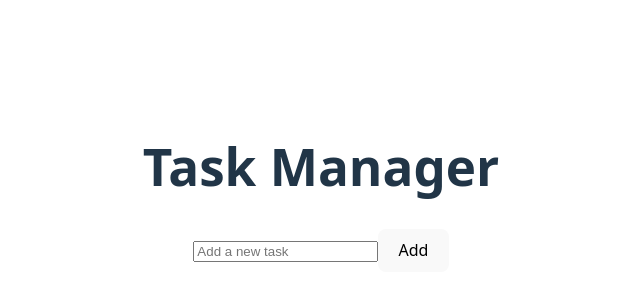
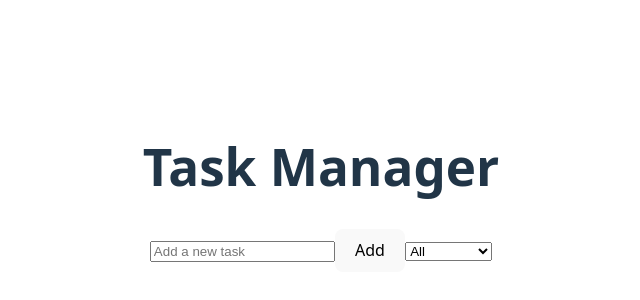
Before and after one commit to nbiladhiya/32-pbk-uts-233510384, a Vue app: page / in a window 1280 px wide. Shown: the part 204-504 px from the top of the page, without its empty margins (319-959 px from the left). Built offline with nearby package versions, Linux system fonts and the light colour scheme.

Commit message:
filtered task

```diff
--- a/src/App.vue
+++ b/src/App.vue
@@ -1,8 +1,9 @@
 <script setup>
-import { ref } from 'vue';
+import { ref, computed } from 'vue';
 
 const tasks = ref([]);
 const newTask = ref('');
+const filter = ref('all');
 
 const addTask = () => {
   if (newTask.value.trim()) {
@@ -17,13 +18,21 @@
 
 const deleteTask = (task) => {
   tasks.value = tasks.value.filter(t => t !== task);
-  console.log(tasks.value);
 };
 
 const toggle = (task) => {
   task.completed = !task.completed;
-  console.log(task.completed);
 }
+
+const filteredTasks = computed(() => {
+  if (filter.value === 'completed') {
+    return tasks.value.filter(task => task.completed);
+  } else if (filter.value === 'active') {
+    return tasks.value.filter(task => !task.completed);
+  } else {
+    return tasks.value;
+  }
+})
 
 </script>
 
@@ -31,9 +40,14 @@
   <h1>Task Manager</h1>
   <input type="text" v-model="newTask" @keyup.enter="addTask" placeholder="Add a new task" />
   <button @click="addTask">Add</button>
+  <select v-model="filter">
+    <option value="all">All</option>
+    <option value="completed">Completed</option>
+    <option value="active">Active</option>
+  </select>
 
   <ul>
-    <li v-for="task in tasks" :key="task.id">
+    <li v-for="task in filteredTasks" :key="task.id">
       <input type="checkbox" :checked="task.completed" @change="toggle(task)" />
       {{ task.text }}
       <button @click="deleteTask(task)">Delete</button>
```
